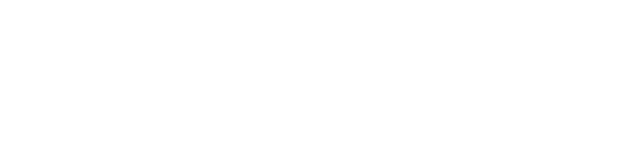
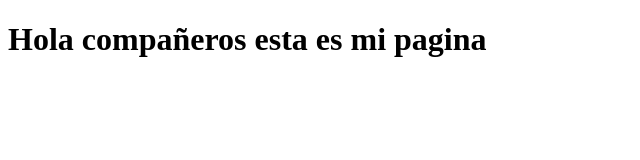
Before and after one commit to Saulo-Mondragon/mi-proyectogit, a plain HTML site: page index.html in a window 1280 px wide. Shown: the whole page, without its empty margins (0-640 px from the left). Drawn offline with Linux system fonts and the light colour scheme.

Commit message:
cambios al archivo index con el codigo html

```diff
--- a/index.html
+++ b/index.html
@@ -5,6 +5,6 @@
     <title>Mi primera pagina</title>
   </head>
   <body>
-
+    <h1>Hola compañeros esta es mi pagina</h1>
   </body>
 </html>
```
